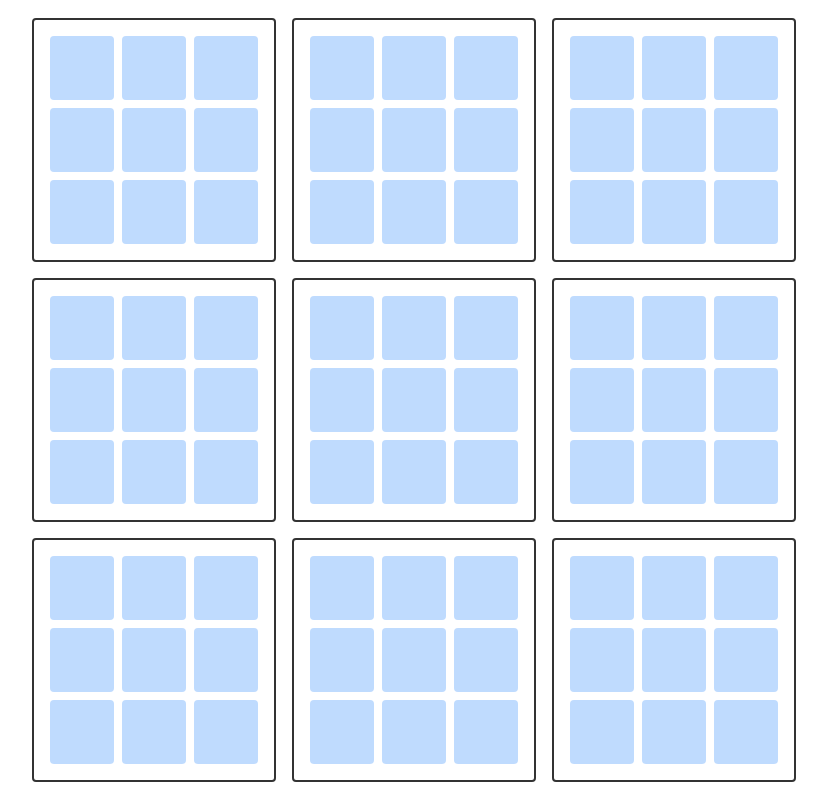
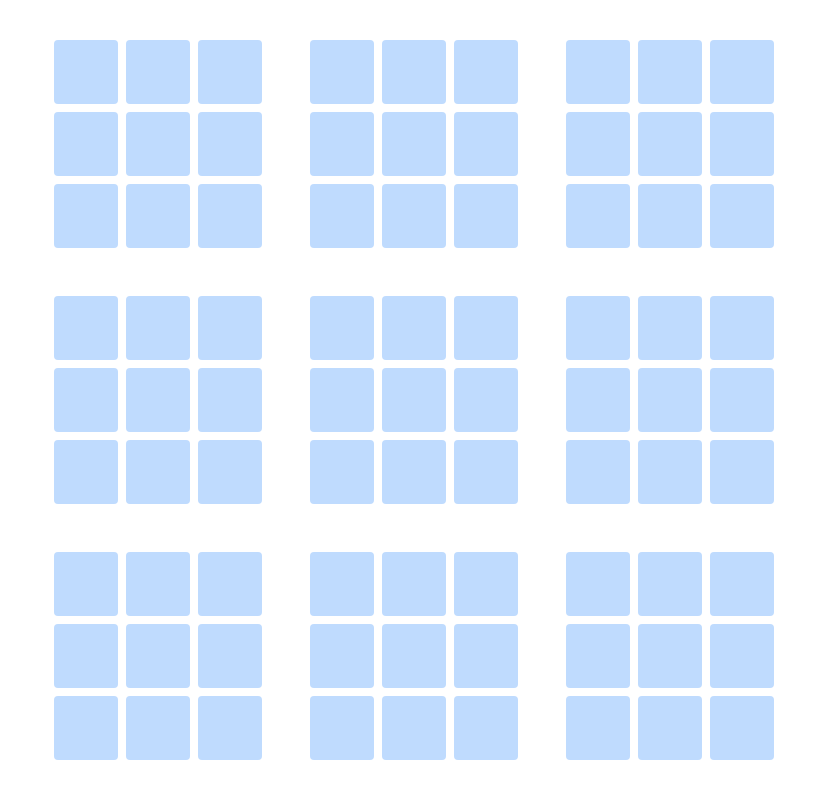
Before and after one commit to williamalowe/super_tictactoe, a Next.js app: page / in a window 1280 px wide. Shown: the whole page, without its empty margins (226-1053 px from the left). Built offline with nearby package versions, Linux system fonts and the light colour scheme.

Commit message:
func: add multiple game functionality

```diff
--- a/src/app/page.tsx
+++ b/src/app/page.tsx
@@ -1,24 +1,69 @@
+"use client"
 import Gameboard from "@/components/gameboard";
-import Image from "next/image";
+import { useState } from "react";
 
 export default function Home() {
+  const [xTurn, setXTurn] = useState(true);
+  const [gameWinner, setGameWinner] = useState("");
+
+  const handleTurn = () => {
+    setXTurn(!xTurn);
+  }
+
+
   return (
     // <main className="h-screen grid items-center justify-center grid-cols-3 grid-rows-3 gap-2">
     <main className="flex h-screen flex-col items-center justify-center gap-y-4">
       <div className="flex gap-x-4 items-center">
-        <Gameboard />
-        <Gameboard />
-        <Gameboard />
+        <Gameboard
+          xTurn={xTurn}
+          isActive={true}
+          handleTurn={handleTurn}
+        />
+        <Gameboard
+          xTurn={xTurn}
+          isActive={true}
+          handleTurn={handleTurn}
+        />
+        <Gameboard
+          xTurn={xTurn}
+          isActive={true}
+          handleTurn={handleTurn}
+        />
       </div>
       <div className="flex gap-x-4 items-center">
-        <Gameboard />
-        <Gameboard />
-        <Gameboard />
+        <Gameboard
+          xTurn={xTurn}
+          isActive={true}
+          handleTurn={handleTurn}
+        />
+        <Gameboard
+          xTurn={xTurn}
+          isActive={true}
+          handleTurn={handleTurn}
+        />
+        <Gameboard
+          xTurn={xTurn}
+          isActive={true}
+          handleTurn={handleTurn}
+        />
       </div>
       <div className="flex gap-x-4 items-center">
-        <Gameboard />
-        <Gameboard />
-        <Gameboard />
+        <Gameboard
+          xTurn={xTurn}
+          isActive={true}
+          handleTurn={handleTurn}
+        />
+        <Gameboard
+          xTurn={xTurn}
+          isActive={true}
+          handleTurn={handleTurn}
+        />
+        <Gameboard
+          xTurn={xTurn}
+          isActive={true}
+          handleTurn={handleTurn}
+        />
       </div>
     </main>
   );
--- a/src/components/gameboard.tsx
+++ b/src/components/gameboard.tsx
@@ -2,9 +2,16 @@
 import { useEffect, useState } from "react";
 import GameTile from "./game-tile";
 
-export default function Gameboard() {
+export default function Gameboard({
+  xTurn,
+  isActive,
+  handleTurn,
+}: {
+  xTurn: boolean;
+  isActive: boolean;
+  handleTurn: () => void;
+}) {
   const [winner, setWinner] = useState("");
-  const [xTurn, setXTurn] = useState(true);
   const [tiles, setTiles] = useState([
     { position: 0, content: "" },
     { position: 1, content: "" },
@@ -31,7 +38,7 @@ export default function Gameboard() {
           updatedTile.content = "o";
         }
         setTiles([...newTiles, updatedTile]);
-        setXTurn(!xTurn);
+        handleTurn();
       }
     } else {
       alert(
@@ -41,6 +48,7 @@ export default function Gameboard() {
   };
 
   useEffect(() => {
+    if (winner === "") {
       if (
         // Horizontal Wins
         (tiles[1].content !== "" &&
@@ -72,20 +80,22 @@ export default function Gameboard() {
       ) {
         setWinner(xTurn ? "O" : "X");
       }
-    if (winner !== "") {
+    }
+
+    // if (winner !== "") {
     // alert(`Game Over! ${winner} Wins!`);
-    }
+    // }
   }, [tiles, winner, xTurn]);
 
   return (
-    <div className={`relative aspect-square grid grid-cols-3 gap-2 border-2 p-4 border-black/80 rounded`}>
+    <div className={`relative aspect-square grid grid-cols-3 gap-2 p-4`}>
       {tiles
         .sort((a, b) => (a.position > b.position ? 1 : -1))
         .slice(1, 10)
         .map((tile) => (
           <div
             key={tile.position}
-          className={`${winner === "" ? 'opacity-100' : 'opacity-40'}`}
+            className={`${winner === "" ? "opacity-100" : "opacity-40"}`}
           >
             <GameTile
               content={tile.content}
@@ -93,18 +103,16 @@ export default function Gameboard() {
             />
           </div>
         ))}
-        {
-          winner === "X" ?
+      {winner === "X" ? (
         <div className="absolute right-[calc(50%+15vh)] top-[calc(50%-1vh)]">
-            <div className="absolute w-[30vh] h-2 bg-red-600 rotate-45 rounded"/>
-            <div className="absolute w-[30vh] h-2 bg-red-600 -rotate-45 rounded"/>
+          <div className="absolute w-[30vh] h-2 bg-red-600 rotate-45 rounded" />
+          <div className="absolute w-[30vh] h-2 bg-red-600 -rotate-45 rounded" />
         </div>
-          :
-          winner === "O" ?
-          <div className="absolute aspect-square w-[30vh] rounded-full border-8 border-blue-800 left-1 top-1"/>
-          :
+      ) : winner === "O" ? (
+        <div className="absolute aspect-square w-[30vh] rounded-full border-8 border-blue-800 left-1 top-1" />
+      ) : (
         ""
-        }
+      )}
     </div>
   );
 }
```
Lines whose indentation alone changed are shown as unchanged.
